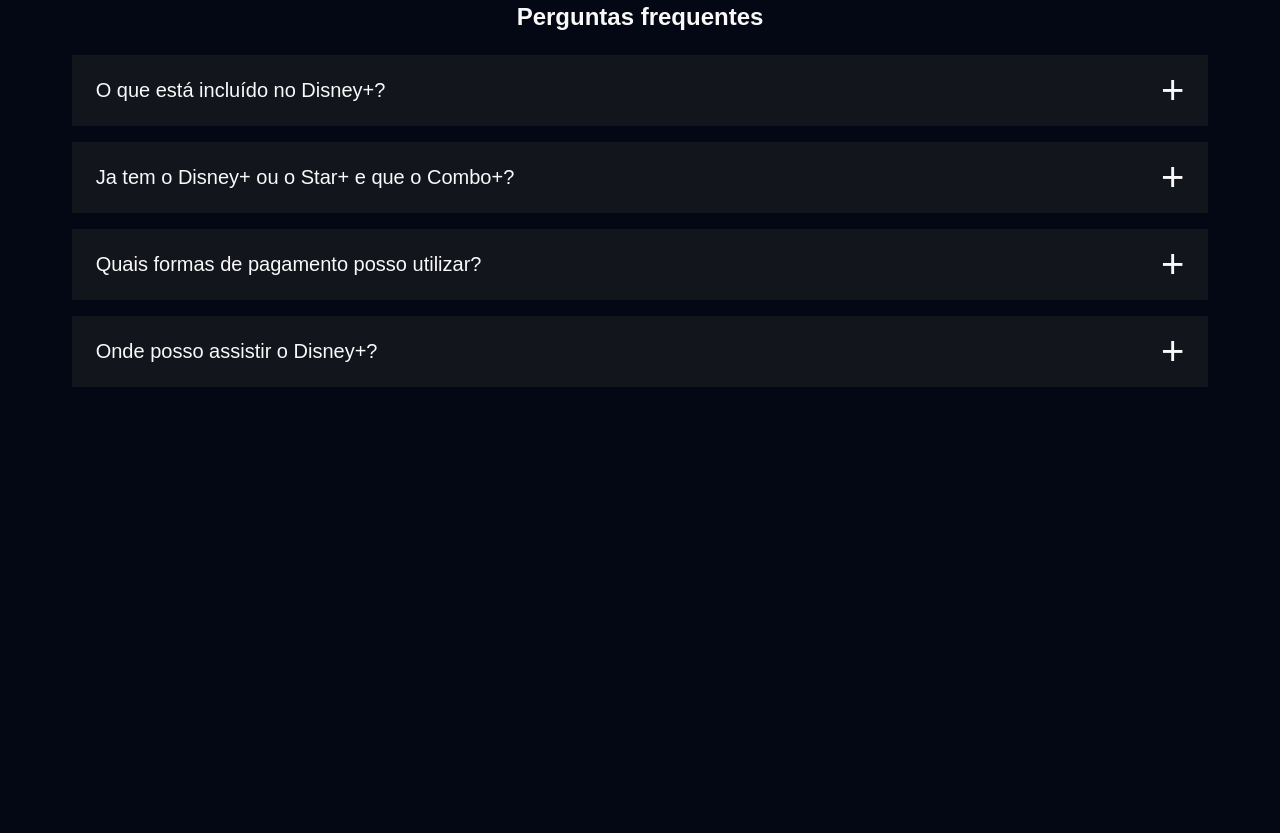
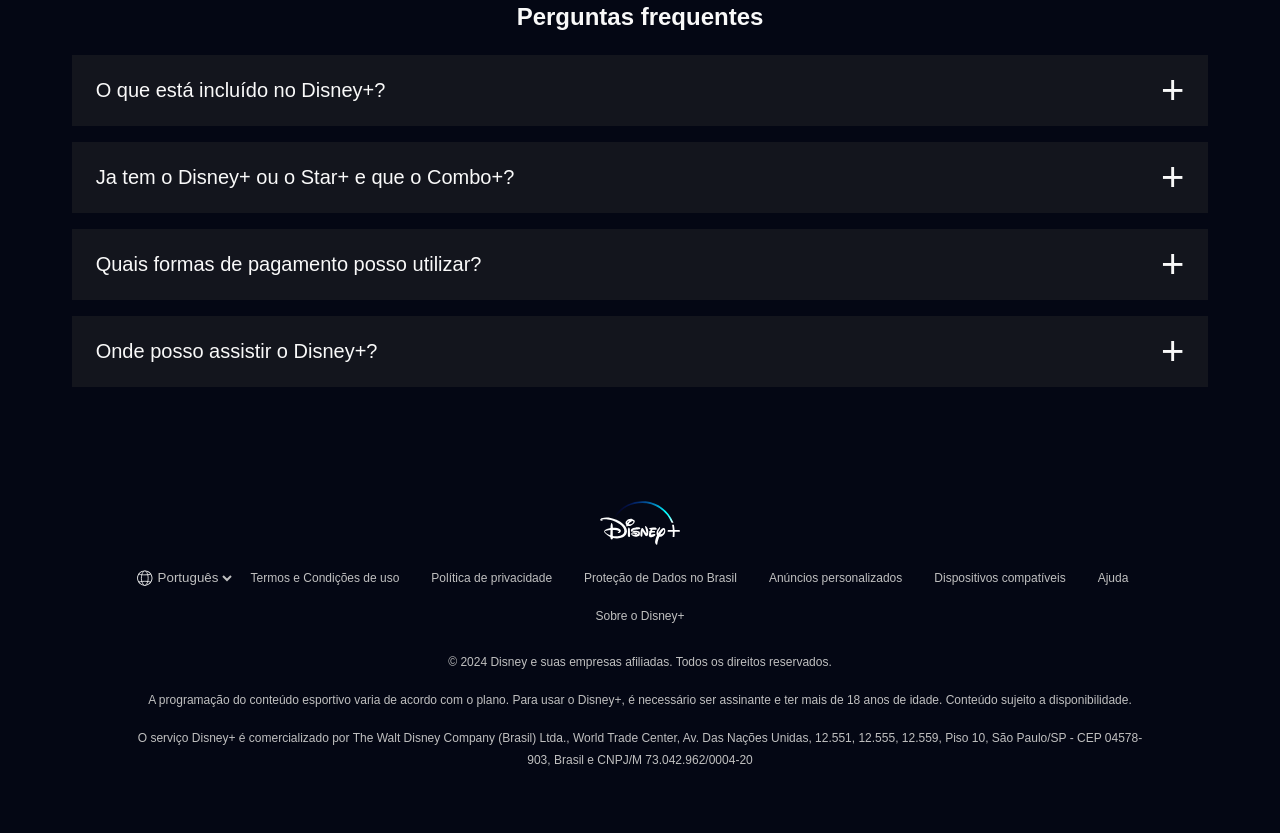
Before and after one commit to BrunoAndradeDinis/disney-plus-clone, a website: page index.html in a window 1280 px wide. Shown: the part 3859-4692 px from the top of the page. Before the commit the page ends 4334 px from the top, so only its background shows below. Drawn offline with nearby package versions, Linux system fonts and the light colour scheme; files that its build step writes are made by us from their sources; files whose address does not match are found by name; a web font is replaced by a local one.

Commit message:
feat: footer, atualizado a estrutura do footer ao html e realizado a estilização do mesmo através do _footer.scss.

```diff
--- a/index.html
+++ b/index.html
@@ -261,13 +261,63 @@
           Onde posso assistir o Disney+?
         </div>
         <div class="faq__questions__item__answer text">
-          <p>O aplicativo do Disney+ está disponível em dispositivos móveis, navegadores, videogames, decodificadores e smart TVs. Confira a <a href="#">lista completa de dispositivos compatíveis na Central de Ajuda.</a></p>
+          <p>O aplicativo do Disney+ está disponível em dispositivos móveis, navegadores, videogames, decodificadores e smart TVs. Confira a <a href="#" class="text">lista completa de dispositivos compatíveis na Central de Ajuda.</a></p>
 
         </div>
       </li>
     </ul>
   </section>
 
+  <footer class="footer">
+    <div class="footer__container">
+      <img class="footer__container__logo" src="./dist/images/disneyplus.svg" alt="Disney+">
+
+      <ul class="footer__container__links">
+        <li class="footer__container__links__item">
+          <div class="language-selector">
+            <img class="language-selector__icone" src="./dist/images/icones/globe.svg" alt="globo">
+            <select>
+              <option>English</option>
+              <option selected>Português</option>
+            </select>
+          </div>
+        </li>
+        <li class="footer__container__links__item">
+          <a class="text--small" href="https://disneytermsofuse.com/brazilian-portuguese/">Termos e Condições de uso</a>
+        </li>
+        <li class="footer__container__links__item">
+          <a class="text--small" href="https://www.disneyplus.com/pt-br/legal/pol%C3%ADtica-de-privacidade" target="_blank">Política de privacidade</a>
+        </li>
+        <li class="footer__container__links__item">
+          <a class="text--small" href="https://privacy.thewaltdisneycompany.com/pt-br/nossa-politica-de-privacidade/protecao-de-dados-no-brasil/" target="_blank">Proteção de Dados no Brasil
+          </a>
+        </li>
+        <li class="footer__container__links__item">
+          <a class="text--small" href="https://preferences-mgr.trustarc.com/?pid=disney01&aid=disneyplus01&type=disneyplus" target="_blank">Anúncios personalizados</a>
+        </li>
+        <li class="footer__container__links__item">
+          <a class="text--small" href="https://help.disneyplus.com/pt-BR/article/?utm_source=disneyplus&utm_medium=web&utm_campaign=unauthenticated-site-footer&utm_content=supported-devices" target="_blank">Dispositivos compatíveis</a>
+        </li>
+        <li class="footer__container__links__item">
+          <a class="text--small" href="https://help.disneyplus.com/pt-BR/?utm_source=disneyplus&utm_medium=web&utm_campaign=unauthenticated-site-footer&utm_content=home-page" target="_blank">Ajuda</a>
+        </li>
+        <li class="footer__container__links__item">
+          <a class="text--small" href="https://help.disneyplus.com/pt-BR/article/disneyplus-introduction/?utm_source=disneyplus&utm_medium=web&utm_campaign=unauthenticated-site-footer&utm_content=introduction" target="_blank">Sobre o Disney+</a>
+        </li>
+      </ul>
+
+      <p class="text--small">
+        © 2024 Disney e suas empresas afiliadas. Todos os direitos reservados.
+      </p>
+      <p class="text--small">
+        A programação do conteúdo esportivo varia de acordo com o plano. Para usar o Disney+, é necessário ser assinante e ter mais de 18 anos de idade. Conteúdo sujeito a disponibilidade.
+      </p>
+      <p class="text--small">
+        O serviço Disney+ é comercializado por The Walt Disney Company (Brasil) Ltda., World Trade Center, Av. Das Nações Unidas, 12.551, 12.555, 12.559, Piso 10, São Paulo/SP - CEP 04578-903, Brasil e CNPJ/M 73.042.962/0004-20
+      </p>
+    </div>
+  </footer>
+
   <script src="./src/main.js"></script>
 </body>
 
--- a/src/styles/_faq.scss
+++ b/src/styles/_faq.scss
@@ -33,10 +33,10 @@
       }
 
       &__answer {
-        // padding: 24px;
         height: 0;
         overflow: hidden;
         padding: 0 24px;
+        transition: height, .5s ease;
       }
 
       &--is-open {
@@ -46,7 +46,7 @@
 
         .faq__questions__item__answer {
           height: auto;
-          transition: height, .3s ease;
+          transition: height, .5s ease;
           padding: 0 24px 24px;
         }
       }
--- /dev/null
+++ b/src/styles/_footer.scss
@@ -0,0 +1,68 @@
+@use 'variaveis';
+
+.footer {
+  padding: 26px 8px;
+
+  &__container{
+    max-width: 1024px;
+    width: 100%;
+    margin: 0 auto;
+    text-align: center;
+    padding-bottom: 20px ;
+
+    &__logo{
+      width: 80px;
+      margin: 0 auto 10px;
+    }
+
+    &__links{
+      margin-bottom: 16px;
+      display: flex;
+      align-items: center;
+      justify-content: center;
+      flex-wrap: wrap;
+      &__item{
+        display: inline-block;
+
+        a{
+          text-decoration: none;
+          padding: .5rem 1rem;
+          display: block;
+          transition: .3s ease;
+
+          &:hover{
+            color: variaveis.$corTextoSecundario;
+          }
+        }
+      }
+    }
+
+    p{
+      margin-bottom: 1rem;
+    }
+  }
+
+  .language-selector{
+    display: flex;
+    align-items: center;
+    img{
+      height: 18px;
+      width: 18px;
+    }
+
+    select{
+      background-color: transparent;
+      border: none;
+      color: variaveis.$corTextoPrincipal;
+      height: 38px;
+
+      &:hover{
+        color: variaveis.$corTextoSecundario;
+      }
+
+      option{
+        color: variaveis.$corDeFundo;
+      }
+    }
+  }
+}
--- a/src/styles/main.scss
+++ b/src/styles/main.scss
@@ -4,6 +4,7 @@
 @use 'plans';
 @use 'available-devices';
 @use 'faq';
+@use 'footer';
 
 
 @font-face{
```
Also changed, not shown: src/styles/_variaveis.scss (line endings or trailing spaces).
